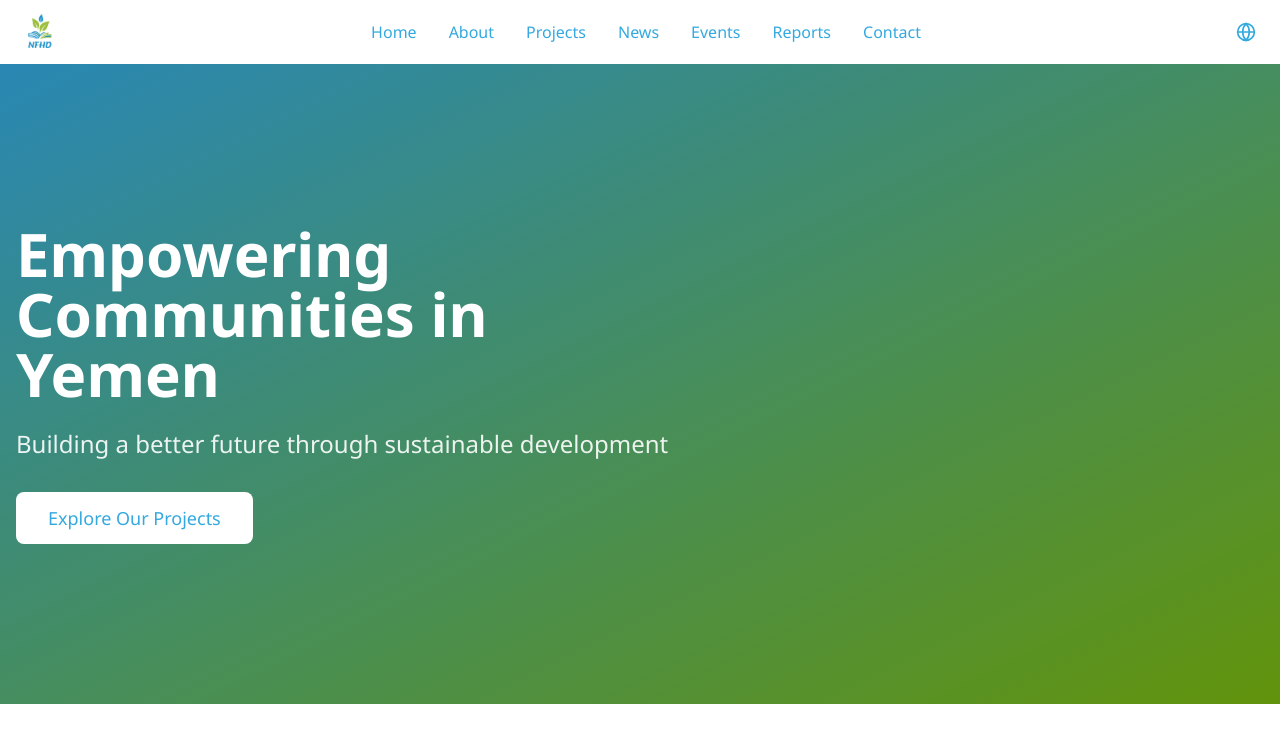
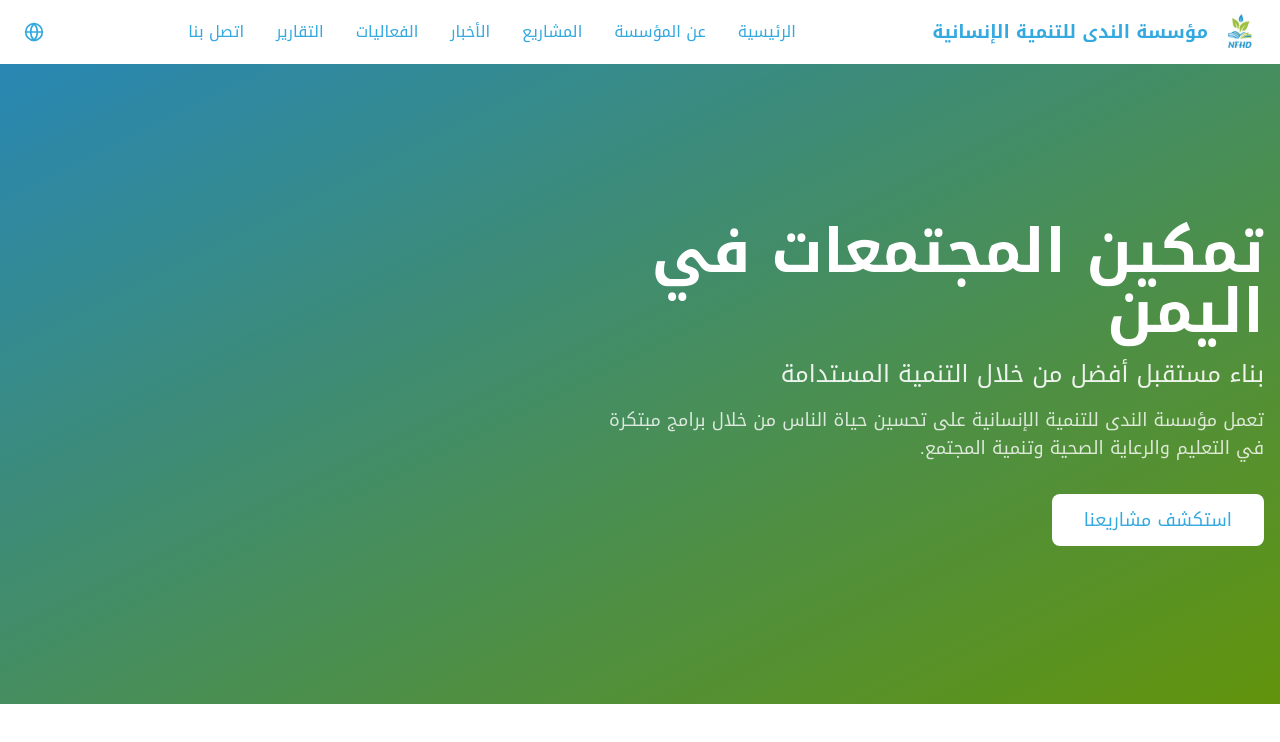
Before and after one commit to yasameenmsa/bilingual-project-hub, a React (Vite) app: page / in a window 1280 px wide. Shown: the top 742 px of the page. Built offline with nearby package versions, Linux system fonts and the light colour scheme.

Commit message:
Add Arabic support for all components
Implement Arabic language support across the entire system, ensuring all components and pages are fully localized for Arabic users.
[skip gpt_engineer]

```diff
--- a/index.html
+++ b/index.html
@@ -3,8 +3,8 @@
   <head>
     <meta charset="UTF-8" />
     <meta name="viewport" content="width=device-width, initial-scale=1.0" />
-    <title>NFHD - Nada Foundation for Human Development</title>
-    <meta name="description" content="Nada Foundation for Human Development - Yemen" />
+    <title>مؤسسة الندى للتنمية الإنسانية - Nada Foundation for Human Development</title>
+    <meta name="description" content="Nada Foundation for Human Development - مؤسسة الندى للتنمية الإنسانية - Yemen اليمن" />
     <meta name="author" content="NFHD" />
     <meta property="og:image" content="/og-image.png" />
     <link href="https://fonts.googleapis.com/css2?family=Noto+Sans:wght@400;500;600;700&family=Noto+Kufi+Arabic:wght@400;500;600;700&display=swap" rel="stylesheet" />
--- a/src/components/Hero.tsx
+++ b/src/components/Hero.tsx
@@ -7,11 +7,13 @@ const Hero = () => {
     en: {
       title: "Empowering Communities in Yemen",
       subtitle: "Building a better future through sustainable development",
+      description: "Nada Foundation for Human Development works to improve lives through innovative programs in education, healthcare, and community development.",
       cta: "Explore Our Projects",
     },
     ar: {
       title: "تمكين المجتمعات في اليمن",
       subtitle: "بناء مستقبل أفضل من خلال التنمية المستدامة",
+      description: "تعمل مؤسسة الندى للتنمية الإنسانية على تحسين حياة الناس من خلال برامج مبتكرة في التعليم والرعاية الصحية وتنمية المجتمع.",
       cta: "استكشف مشاريعنا",
     },
   };
@@ -23,8 +25,9 @@ const Hero = () => {
       <div className="absolute inset-0 bg-black/20 z-10" />
       <div className="container mx-auto px-4 h-full flex items-center relative z-20">
         <div className="max-w-2xl animate-fade-up">
-          <h1 className="text-4xl md:text-6xl font-bold text-white mb-6">{t.title}</h1>
-          <p className="text-xl md:text-2xl text-white/90 mb-8">{t.subtitle}</p>
+          <h1 className="text-4xl md:text-6xl font-bold text-white mb-4">{t.title}</h1>
+          <p className="text-xl md:text-2xl text-white/90 mb-4">{t.subtitle}</p>
+          <p className="text-lg text-white/80 mb-8">{t.description}</p>
           <a
             href="/projects"
             className="inline-block bg-white hover:bg-white/90 text-primary px-8 py-3 rounded-lg text-lg transition-colors"
--- a/src/components/Navbar.tsx
+++ b/src/components/Navbar.tsx
@@ -13,6 +13,7 @@ const Navbar = () => {
       events: "Events",
       reports: "Reports",
       contact: "Contact",
+      foundation: "Nada Foundation for Human Development"
     },
     ar: {
       home: "الرئيسية",
@@ -22,6 +23,7 @@ const Navbar = () => {
       events: "الفعاليات",
       reports: "التقارير",
       contact: "اتصل بنا",
+      foundation: "مؤسسة الندى للتنمية الإنسانية"
     },
   };
 
@@ -31,11 +33,11 @@ const Navbar = () => {
     <nav className="bg-white shadow-md">
       <div className="container mx-auto px-4">
         <div className="flex justify-between items-center h-16">
-          <div className="flex items-center">
+          <div className="flex items-center space-x-2 rtl:space-x-reverse">
             <img src="/lovable-uploads/1f5d36d2-9404-449a-bc19-a7e2e6a265e4.png" alt="NFHD Logo" className="h-12 w-auto" />
+            <span className="text-primary font-bold text-lg hidden md:block">{t.foundation}</span>
           </div>
 
-          {/* Desktop Navigation */}
           <div className="hidden md:flex items-center space-x-8 rtl:space-x-reverse">
             <a href="/" className="text-primary hover:text-secondary transition-colors">
               {t.home}
@@ -60,7 +62,7 @@ const Navbar = () => {
             </a>
           </div>
 
-          <div className="flex items-center">
+          <div className="flex items-center space-x-2 rtl:space-x-reverse">
             <button
               onClick={() => setLanguage(language === "en" ? "ar" : "en")}
               className="p-2 hover:bg-gray-100 rounded-full text-primary"
--- a/src/contexts/LanguageContext.tsx
+++ b/src/contexts/LanguageContext.tsx
@@ -11,7 +11,7 @@ interface LanguageContextType {
 const LanguageContext = createContext<LanguageContextType | undefined>(undefined);
 
 export const LanguageProvider = ({ children }: { children: React.ReactNode }) => {
-  const [language, setLanguage] = useState<Language>("en");
+  const [language, setLanguage] = useState<Language>("ar");
 
   const value: LanguageContextType = {
     language,
```
